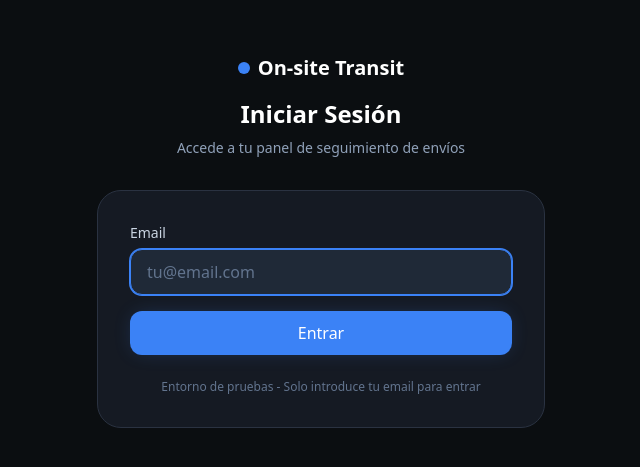
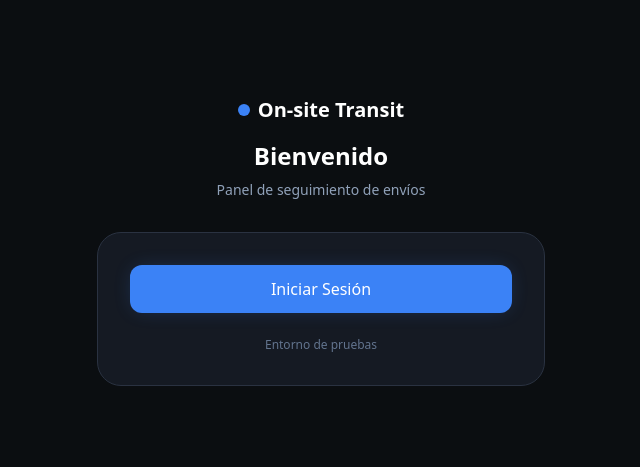
Before and after one commit to Eduar-dot-29/Onsite2, a Next.js app: page /login in a window 1280 px wide. Shown: the part 159-626 px from the top of the page, without its empty margins (319-959 px from the left). Built offline with nearby package versions, Linux system fonts and the light colour scheme; no server answers.

Commit message:
feat: one-click login for testing environment
Co-authored-by: edubanonrodriguez <edubanonrodriguez@gmail.com>

```diff
--- a/pages/login.tsx
+++ b/pages/login.tsx
@@ -6,15 +6,13 @@ export default function LoginPage() {
   const router = useRouter();
   const [loading, setLoading] = useState(false);
   const [error, setError] = useState("");
-  const [email, setEmail] = useState("");
 
-  const handleLogin = async (e: React.FormEvent) => {
-    e.preventDefault();
+  const handleLogin = async () => {
     setError("");
     setLoading(true);
 
     try {
-      await api.devLogin(email);
+      await api.devLogin("admin@pruebas.com");
       router.push("/dashboard");
     } catch (err) {
       setError(err instanceof Error ? err.message : "Error al iniciar sesión");
@@ -31,9 +29,9 @@ export default function LoginPage() {
             <span className="h-3 w-3 rounded-full bg-primary shadow-glow-primary" />
             <span className="text-xl font-semibold text-white">On-site Transit</span>
           </div>
-          <h1 className="text-2xl font-semibold text-white">Iniciar Sesión</h1>
+          <h1 className="text-2xl font-semibold text-white">Bienvenido</h1>
           <p className="mt-2 text-sm text-slate-400">
-            Accede a tu panel de seguimiento de envíos
+            Panel de seguimiento de envíos
           </p>
         </div>
 
@@ -44,32 +42,16 @@ export default function LoginPage() {
             </div>
           )}
 
-          <form onSubmit={handleLogin} className="space-y-4">
-            <div>
-              <label className="block text-sm font-medium text-slate-300 mb-1.5">
-                Email
-              </label>
-              <input
-                type="email"
-                value={email}
-                onChange={(e) => setEmail(e.target.value)}
-                className="w-full rounded-lg border border-border bg-input px-4 py-2.5 text-white placeholder-slate-500 focus:border-primary focus:outline-none focus:ring-1 focus:ring-primary"
-                placeholder="tu@email.com"
-                required
-                autoFocus
-              />
-            </div>
-            <button
-              type="submit"
-              disabled={loading}
-              className="w-full rounded-lg bg-primary px-4 py-2.5 font-medium text-white shadow-glow-primary transition hover:brightness-110 disabled:opacity-50"
-            >
-              {loading ? "Entrando..." : "Entrar"}
-            </button>
-          </form>
+          <button
+            onClick={handleLogin}
+            disabled={loading}
+            className="w-full rounded-lg bg-primary px-4 py-3 font-medium text-white shadow-glow-primary transition hover:brightness-110 disabled:opacity-50"
+          >
+            {loading ? "Entrando..." : "Iniciar Sesión"}
+          </button>
 
           <p className="mt-6 text-center text-xs text-slate-500">
-            Entorno de pruebas - Solo introduce tu email para entrar
+            Entorno de pruebas
           </p>
         </div>
       </div>
```
